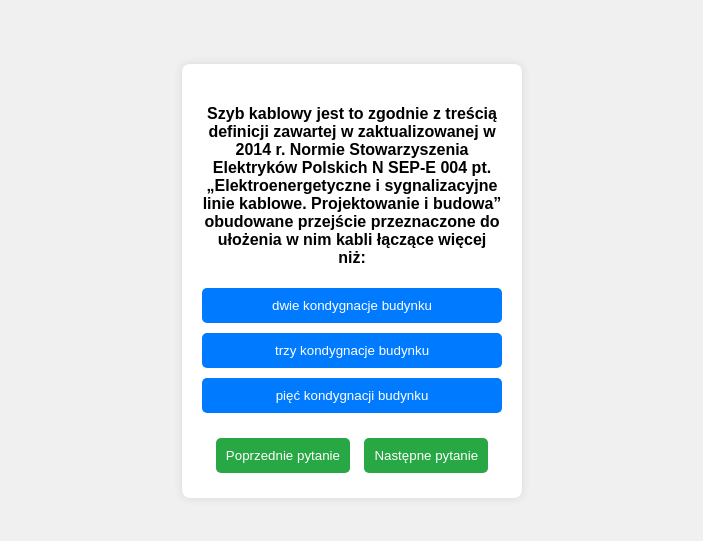
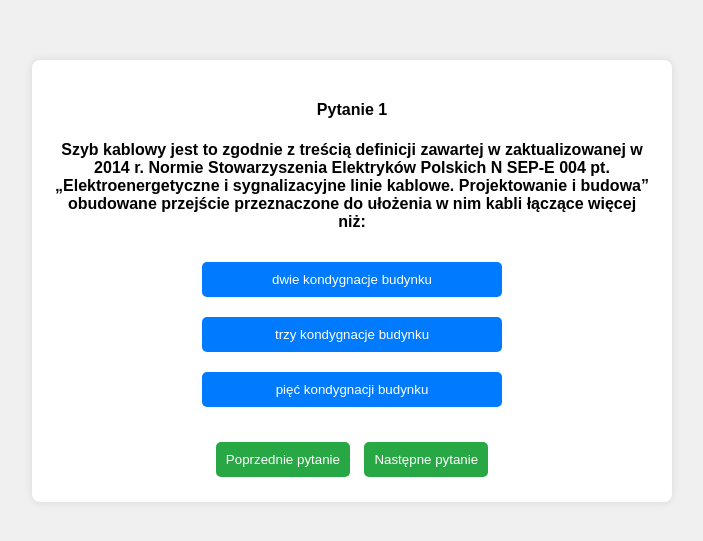
Before and after one commit to JTraf/yohny.github.io, a plain HTML site: page index.html in a window 1280 px wide. Shown: the part 119-660 px from the top of the page, without its empty margins (288-991 px from the left). Drawn offline with Linux system fonts and the light colour scheme.

Commit message:
Add files via upload

```diff
--- a/index.html
+++ b/index.html
@@ -9,6 +9,7 @@
 <body>
     <div class="quiz-container">
         <div id="question-container">
+            <h4 id="question-number">Pytanie 1</h2>
             <h4 id="question">Pytanie</h4>
             <div class="options">
                 <button class="option" onclick="selectOption(0)">Option 1</button>
--- a/script.js
+++ b/script.js
@@ -36,23 +36,27 @@ let currentQuestionIndex = 0;
 
 function loadQuestion() {
     const question = questions[currentQuestionIndex];
+    document.getElementById("question-number").textContent = `Pytanie ${currentQuestionIndex + 1}`;
     document.getElementById("question").textContent = question.question;
     const options = document.querySelectorAll(".option");
     options.forEach((option, index) => {
         option.textContent = question.options[index];
+        option.style.backgroundColor = ''; // Reset button color
     });
+    adjustContainerWidth();
     document.getElementById("question-container").classList.remove("hidden");
     document.getElementById("explanation-container").classList.add("hidden");
 }
 
 function selectOption(index) {
     const question = questions[currentQuestionIndex];
+    const selectedOption = document.querySelectorAll(".option")[index];
     if (index === question.correct) {
         document.getElementById("explanation").textContent = question.explanation;
         document.getElementById("question-container").classList.add("hidden");
         document.getElementById("explanation-container").classList.remove("hidden");
     } else {
-        alert("Niepoprawna odpowiedź.");
+        selectedOption.style.backgroundColor = 'red';
     }
 }
 
@@ -78,4 +82,11 @@ function restartQuiz() {
     loadQuestion();
 }
 
+function adjustContainerWidth() {
+    const questionText = document.getElementById("question");
+    const length = questionText.textContent.length;
+    const newWidth = Math.min(600, Math.max(300, length * 8)); // Adjust based on length
+    questionText.style.width = `${newWidth}px`;
+}
+
 document.addEventListener("DOMContentLoaded", loadQuestion);
--- a/styles.css
+++ b/styles.css
@@ -13,11 +13,22 @@ body {
     padding: 20px;
     border-radius: 8px;
     box-shadow: 0 0 10px rgba(0, 0, 0, 0.1);
-    width: 300px;
     text-align: center;
+    transition: width 0.3s ease;
+}
+
+.question-text {
+    display: inline-block;
+    text-align: left;
+    max-width: 100%;
+    word-wrap: break-word;
+    transition: width 0.3s ease;
 }
 
 .options {
+    display: flex;
+    flex-direction: column;
+    align-items: center;
     margin-top: 20px;
 }
 
@@ -25,12 +36,14 @@ body {
     display: block;
     margin: 10px 0;
     padding: 10px;
-    width: 100%;
+    width: 100%; /* Ensure buttons take full width of the container */
+    max-width: 300px; /* Max width of buttons */
     background-color: #007BFF;
     color: white;
     border: none;
     border-radius: 5px;
     cursor: pointer;
+    text-align: center;
 }
 
 .option:hover {
```
